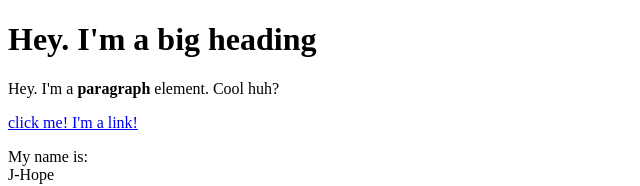
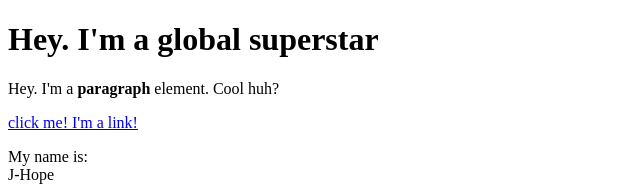
Before and after one commit to audreyy-paudrey/jhope, a plain HTML site: page test2.html in a window 1280 px wide. Shown: the top 186 px of the page, without its empty margins (0-640 px from the left). Drawn offline with Linux system fonts and the light colour scheme.

Commit message:
added jhope superstar heading

```diff
--- a/test2.html
+++ b/test2.html
@@ -4,7 +4,7 @@
 	<title>test page</title>
 </head>
 <body>
-	<h1> Hey. I'm a  big heading </h1>
+	<h1> Hey. I'm a global superstar </h1>
 	<p>Hey. I'm a <b>paragraph</b> element. Cool huh?</p>
 	<a href="https://google.com" target="_blank" title="Let's go to Google">click me! I'm a link!</a>
 	<p> My name is: <br>
```
